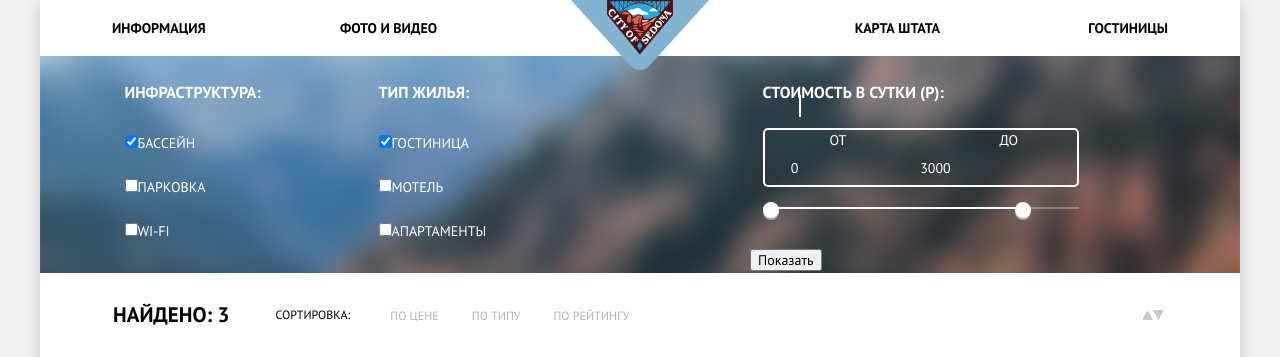
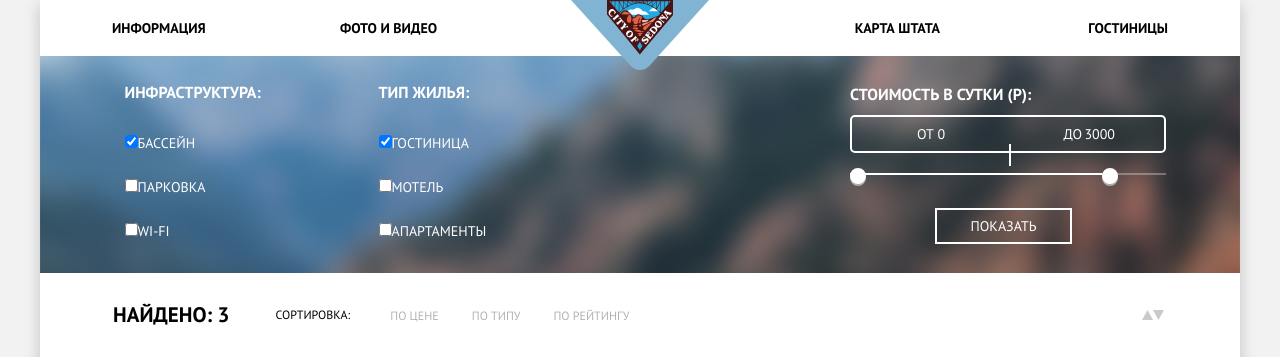
Before and after one commit to AntonKuzmi/1488507-sedona-28, a plain HTML site: page hotels.html in a window 1280 px wide. Shown: the top 357 px of the page. Drawn offline with Linux system fonts and the light colour scheme.

Commit message:
Update hotels.html

```diff
--- a/hotels.html
+++ b/hotels.html
@@ -89,32 +89,30 @@
           </div>
 
           <div class="right">
-            <fieldset>
-              <legend class="price-tag">Стоимость в сутки (Р):</legend>
+                <fieldset class="filter-item catalog-form">
+                  <legend class= "day-price">Стоимость в сутки (р):</legend>
                   <div class="range-filter">
-                <div class="price-controls border">
-                  <div class="price-area price-area-min">
-                    <label class="price-item min-price" for="min-price">от </label>
-                    <input type="text" name="min-price" id="min-price" value="0">
-                  </div>
-                  <div class="price-area price-area-max">
-                    <label class="price-item max-price" for="max-price">до </label>
-                    <input type="text" name="max-price" id="max-price" value="3000">
-                  </div>
+                    <div class="price-controls">
+                      <label class="min-price">
+                        от <input class="input-min-price" type="text" name="min-price" value=" 0">
+                      </label>
+                      <label class="max-price">
+                        до <input class="input-max-price" type="text" name="max-price" value=" 3000">
+                      </label>
                     </div>
                     <div class="range-controls">
                       <div class="scale">
                         <div class="bar"></div>
                       </div>
-                  <div class="toggle toggle-min" tabindex="0"></div>
-                  <div class="toggle toggle-max" tabindex="0"></div>
+                      <div class="toggle toggle-min"></div>
+                      <div class="toggle toggle-max"></div>
                     </div>
                   </div>
+                  <button class="show" type="submit">Показать</button>
                 </fieldset>
-            <button class="price-button" type="submit">Показать</button>
                 </div>
+              </form>
             </section>
-      </form>
 
       <section class="hotels-sorting-block">
         <h2 class="found">Найдено: 3</h2>
```
Lines whose indentation alone changed are shown as unchanged.
